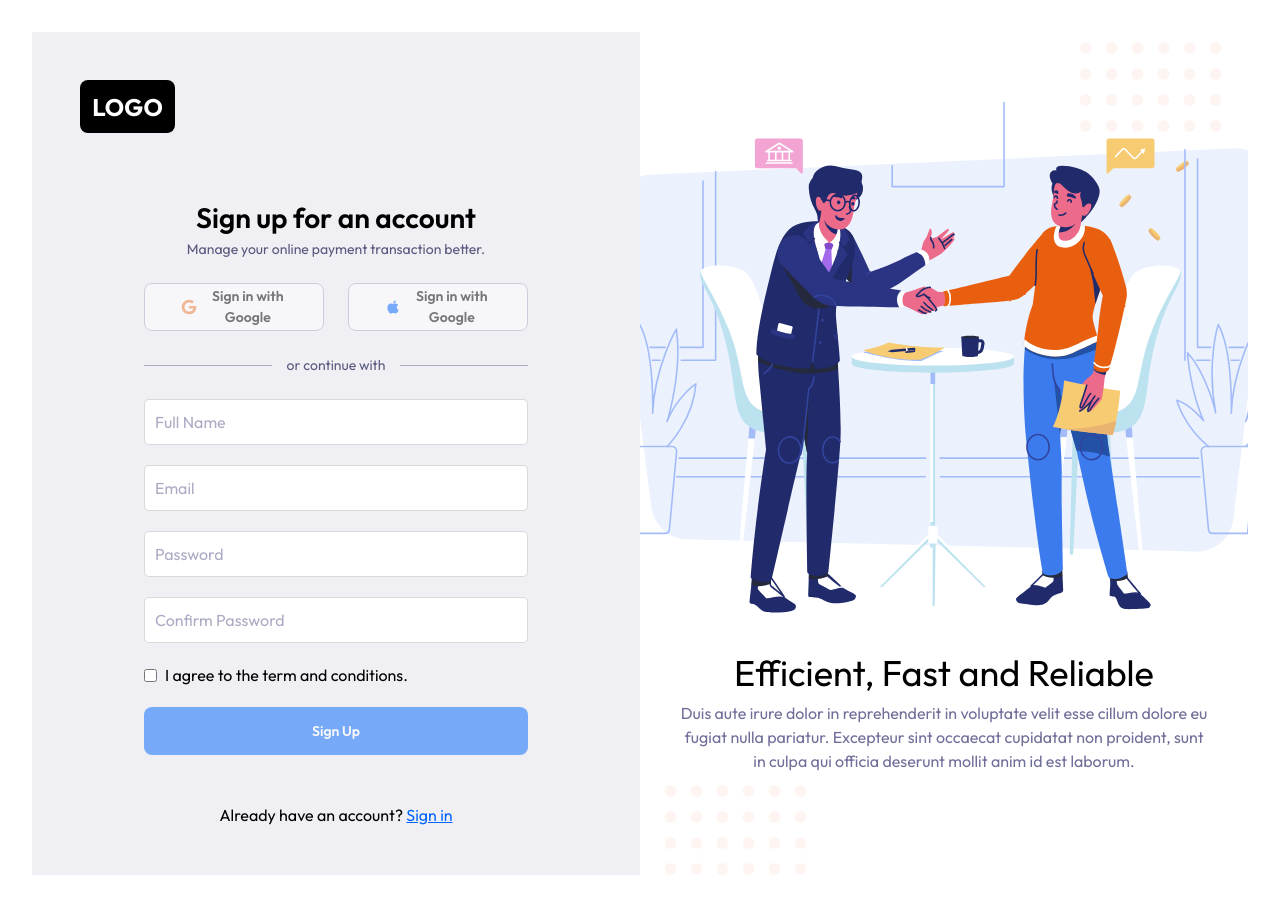
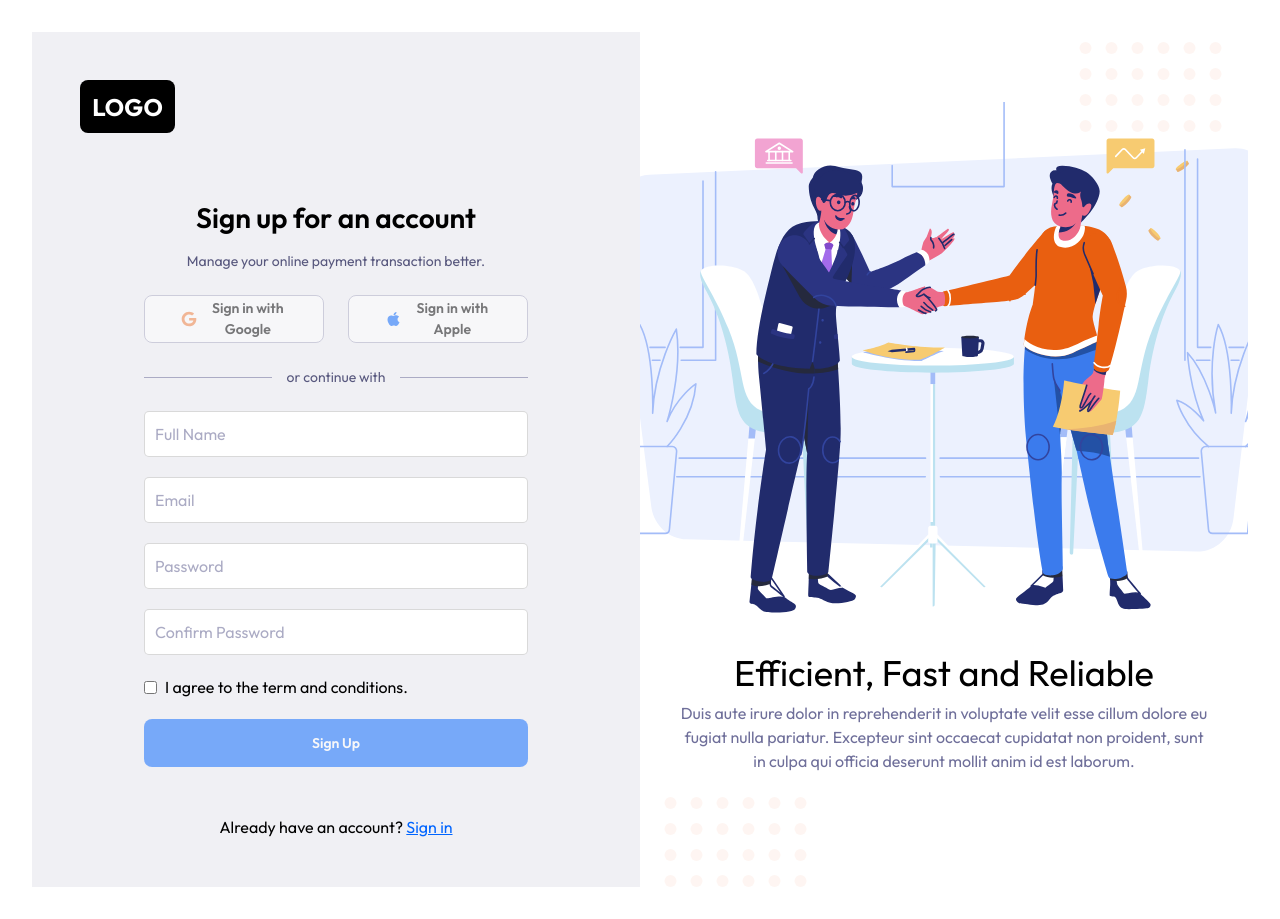
Before and after one commit to klusterthon023/klusterthon023-fintech, a React (Vite) app in the folder frontend/: page /register in a window 1280 px wide. Built offline with nearby package versions, Linux system fonts and the light colour scheme.

Commit message:
Changed from hard-coded colors to the colors in our design system

```diff
--- a/frontend/src/pages/register/components/signup-form.tsx
+++ b/frontend/src/pages/register/components/signup-form.tsx
@@ -1,4 +1,4 @@
-import { Button, Typography } from "../../../design-system";
+import { Button, Divider, Typography } from "../../../design-system";
 import RegisterForm from "./form";
 import FaApple from "../../../assets/auth/FaApple.svg";
 import FaGoogle from "../../../assets/auth/FaGoogle.svg";
@@ -7,15 +7,15 @@ import { Link} from "react-router-dom";
 
 export default function SignUpForm() {
     return (
-        <div className="bg-[#F0F0F4] py-12 px-4 lg:px-6 xl:px-12">
+        <div className="bg-color-gray py-12 px-4 lg:px-6 xl:px-12 min-h-screen">
             <div className="2xl:max-w-[1200px] text-2xl font-bold text-white bg-black py-3 px-[14px] w-[95px] h-[53px]
             flex items-center justify-center rounded-[8px] mb-16">
                 LOGO
             </div>
             <section className="grid gap-6 px-4 md:px-16 xl:max-w-[1000px] xl:mx-auto">
-                <div>
+                <div className="flex flex-col gap-3">
                 <Typography className="!text-[28px] !font-semibold text-center">Sign up for an account</Typography>
-                <Typography className="text-center !text-[#58587E] !text-sm">Manage your online payment transaction better.</Typography>
+                <Typography color="gray.300" className="text-center !text-sm">Manage your online payment transaction better.</Typography>
                 </div>
                 <div className="flex flex-col lg:flex-row xl:flex-row gap-6 justify-between">
                     <Button
@@ -29,13 +29,13 @@ export default function SignUpForm() {
                     className="!bg-white !border-[1px] !w-full !border-gray-100 border-opacity-90 !text-black"
                     variant="outlined"
                     startIcon={<img src={FaApple} className="h-6 w-6" />}
-                    >Sign in with Google</Button>
+                    >Sign in with Apple</Button>
 
                 </div>
                 <div className="flex items-center">
-                    <div className="border-t-[1px] border-gray-100 w-full"></div>
-                    <Typography className="!w-full text-center !text-[#58587E] !text-sm">or continue with</Typography>
-                    <div className="border-t-[1px] border-gray-100 w-full"></div>
+                    <Divider/>
+                    <Typography color="gray.300" className="!w-full text-center !text-sm">or continue with</Typography>
+                    <Divider/>
                 </div>
                 <RegisterForm />
                 <div className=" mx-auto">
```
